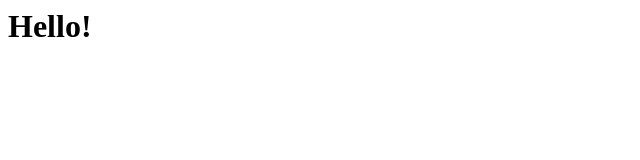
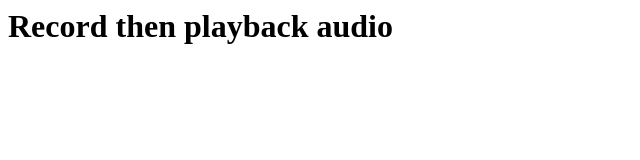
Before and after one commit to jesseaster/recordPlayback, a plain HTML site: page index.html in a window 1280 px wide. Shown: the whole page, without its empty margins (0-640 px from the left). Drawn offline with Linux system fonts and the light colour scheme.

Commit message:
Update index.html

```diff
--- a/index.html
+++ b/index.html
@@ -1 +1,2 @@
-<h1>Hello!</h1>
+<h1>Record then playback audio</h1>
+ <script src="test.js"></script>
```
